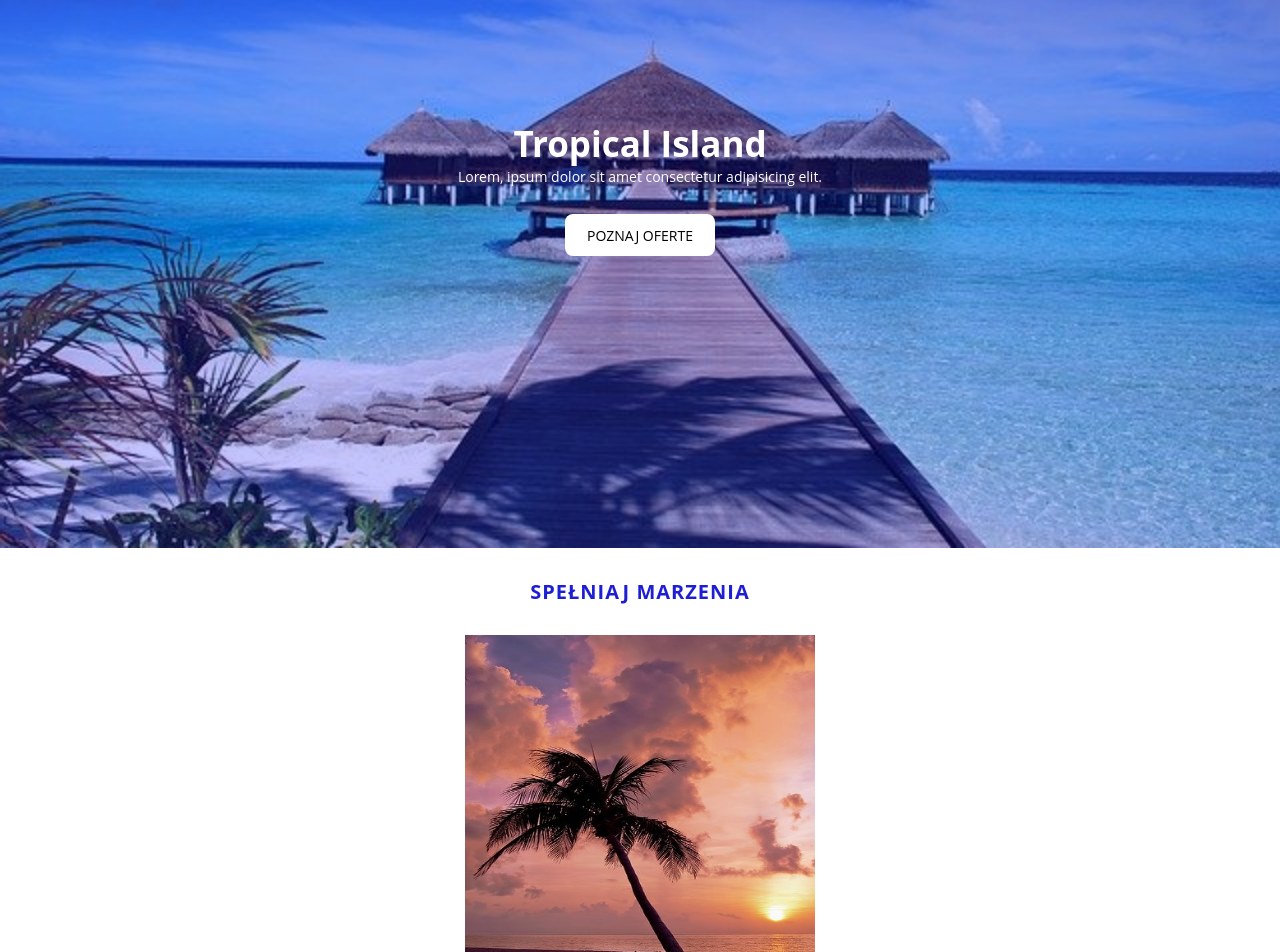
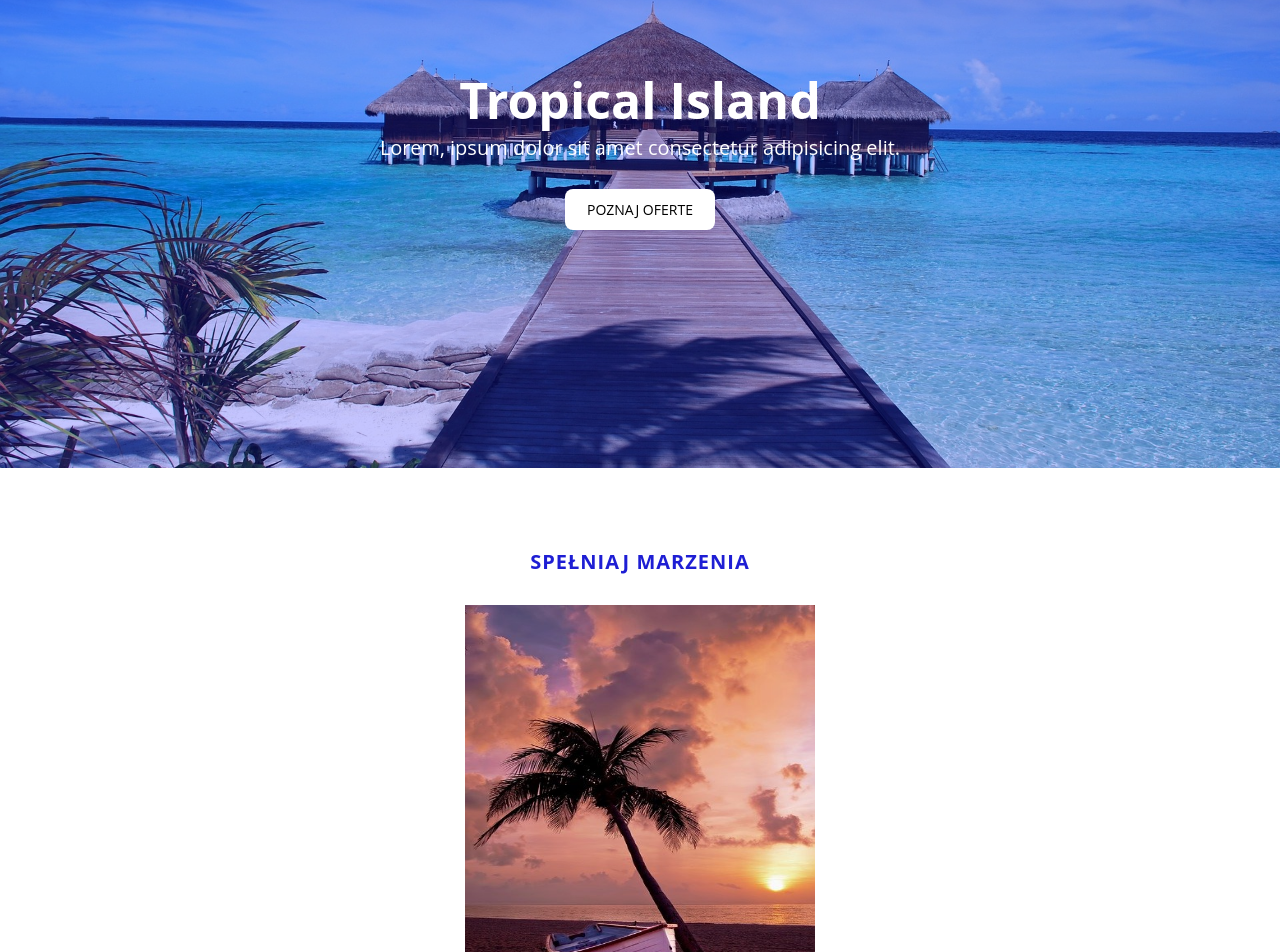
Before and after one commit to Szymofcion/React-Holiday, a React (Create React App) app: page / in a window 1280 px wide. Shown: the part 172-1124 px from the top of the page. Built offline with nearby package versions, Linux system fonts and the light colour scheme; no server answers.

Commit message:
added auto year and style for footer

```diff
--- a/src/App.js
+++ b/src/App.js
@@ -5,6 +5,7 @@ import Island from "./component/Island";
 import Offers from "./component/Offers";
 import AutoPlay from "./component/slick/Slick";
 import Contact from "./component/Contact";
+import Footer from "./component/Footer";
 import "./App.css";
 
 function App() {
@@ -17,6 +18,7 @@ function App() {
       <Offers />
       <AutoPlay />
       <Contact />
+      <Footer/>
     </div>
   );
 }
--- a/src/component/Dreams.scss
+++ b/src/component/Dreams.scss
@@ -30,6 +30,8 @@
         margin: 3em;
         display: flex;
         flex-direction: column;
+
+        margin: 3  auto;
     }
 
     &__title {
@@ -39,7 +41,15 @@
     }
 
     &__text {
+
         text-align: center;
         font-size: 1.4em;
+        max-width: 500px;
     }
 }
+@media (min-width: 768px) {
+    .dreams__box{
+        display: grid;
+    }
+}
+@media (min-width: 1200px) {}
--- a/src/component/Footer.js
+++ b/src/component/Footer.js
@@ -1,14 +1,45 @@
 
-const Footer =()=>{
-    return(
-<footer>
-    <div className="wrapper">
+
+import "./Footer.scss";
+
+const Footer = () => {
+  let data;
+  const handleCurrentYear = () => {
+    const year = new Date().getFullYear();
+    data = year;
+  };
+
+  handleCurrentYear()
+  return (
+    <footer className="footer">
+      <div className="wrapper">
         <div className="footer__boxes">
+          <div className="footer__box">
+            <h3 className="footer__box-title">fajna ikona wakacji</h3>
+            <p>
+              Lorem ipsum dolor sit amet, consectetur adipisicing elit.
+              Molestias dolore odio ex consequatur optio earum, aliquam incidunt
+              voluptatibus quaerat facere?
+            </p>
+            <div className="footer__box-social">
+              <a className="footer__box-link" href="">
+                FB
+              </a>
+              <a className="footer__box-link" href="">
+                Twitter
+              </a>
+              <a className="footer__box-link" href="">
+                Instagram
+              </a>
+            </div>
+          </div>
+          <hr />
 
+          <p className="bottom-text">{data} Tropical Island</p>
         </div>
-    </div>
-</footer>
-    )
-}
+      </div>
+    </footer>
+  );
+};
 
-export default Footer
+export default Footer;
--- a/src/component/Footer.scss
+++ b/src/component/Footer.scss
@@ -0,0 +1,41 @@
+.wrapper {
+    margin: 0 auto;
+    max-width: 1200px;
+    padding: 5em 2em 2em;
+}
+
+.footer {
+    background-color: grey;
+    text-align: center;
+
+    &__box {
+        font-size: 1.4rem;
+
+        &-title {
+            margin-bottom: 1em;
+            font-size: 2.4rem;
+            text-transform: uppercase;
+        }
+
+        &-social {
+            margin: 2em 0 1em;
+        }
+
+        &-link {
+            padding: 0 .3em;
+            color: #fff;
+            font-size: 2rem;
+            text-decoration: none;
+            transition: color, 0.3s;
+
+            &:hover {
+                color: rgb(170, 165, 165);
+            }
+        }
+    }
+}
+
+.bottom-text {
+    font-size: 1.2rem;
+    padding-top: 2em;
+}
--- a/src/component/Header.scss
+++ b/src/component/Header.scss
@@ -1,7 +1,7 @@
 .shadow {
     position: absolute;
     width: 100%;
-    height: 90%;
+    height: 80vh;
     background-color: rgba(0, 0, 255, 0.226);
 
 }
@@ -15,7 +15,7 @@
     justify-content: center;
     align-items: center;
     flex-direction: column;
-    height: 90vh;
+    height: 80vh;
     padding: 2em;
     background-attachment: scroll;
     text-align: center;
@@ -32,3 +32,18 @@
         z-index: 1;
     }
 }
+
+@media (min-width: 768px) {
+    .header {
+        background-image: url(./img/bora_1920.jpg);
+        &__title {
+            font-size: 5rem;
+
+        }
+
+        &__text {
+            font-size: 2rem;
+
+        }
+    }
+}
```
Also changed, not shown: src/component/img/bora_1920.jpg (added).
